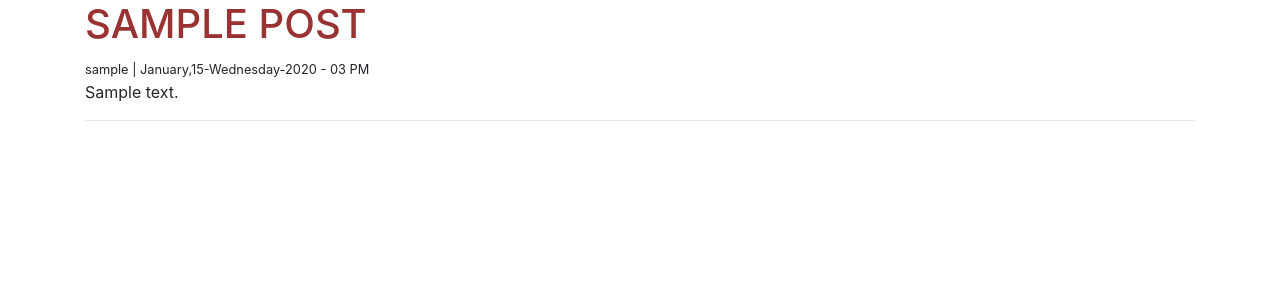
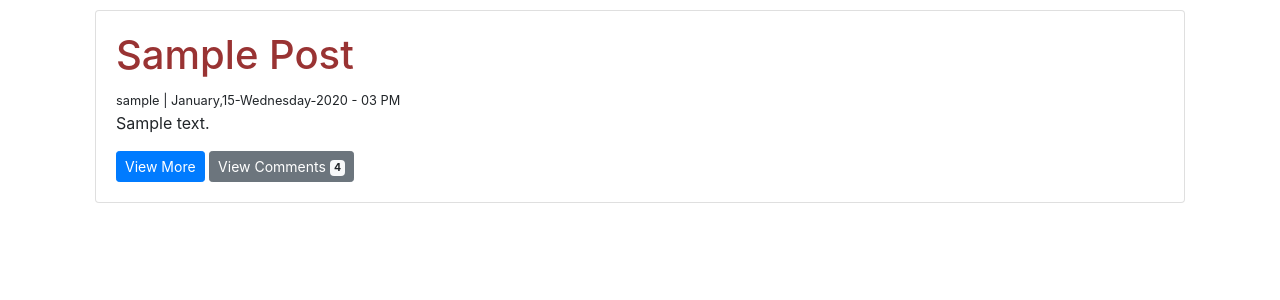
Before and after one commit to hisanto/DjangoProject, a Django app: page / in a window 1280 px wide. Shown: the part 56-356 px from the top of the page. Run offline with Django 3.2, Linux system fonts and the light colour scheme; tables that the repository leaves empty hold one stand-in row (values such as "Sample post"); some libraries are stand-ins or nearby versions.

Commit message:
self practice on bootstraps

```diff
--- a/Blog/admin.py
+++ b/Blog/admin.py
@@ -1,3 +1,4 @@
 from django.contrib import admin
-from .models import Post  # added to display in admin url
+from .models import Post, Comment  # added to display in admin url
 admin.site.register(Post) # added to post in "http://localhost:8000/admin/"
+admin.site.register(Comment)
--- a/Blog/models.py
+++ b/Blog/models.py
@@ -20,7 +20,7 @@ class Comment(models.Model):
     email = models.EmailField(max_length=50)
     comment = models.CharField(max_length=200)
     comment_date = models.DateTimeField(auto_now_add=True)
-    post_id = models.ForeignKey(Post, on_delete=models.CASCADE)
+    post= models.ForeignKey(Post, on_delete=models.CASCADE)
 
     def __str__(self):
         return self.email
--- a/Blog/views.py
+++ b/Blog/views.py
@@ -6,8 +6,10 @@
 
 def articles(request):
     posts = Post.objects.all()
+    comments = Comment.objects.all()
     ctx = {
-        "posts": posts
+        "posts": posts,
+        "comments" : comments
     }
     return render(request,
                   template_name='blog/blog_index.html',
--- a/Blog_project/settings.py
+++ b/Blog_project/settings.py
@@ -117,7 +117,6 @@ USE_TZ = True
 
 # Static files (CSS, JavaScript, Images)
 # https://docs.djangoproject.com/en/2.1/howto/static-files/
-
 STATIC_URL = '/static/'
 STATICFILES_DIRS = [
     os.path.join(BASE_DIR, 'static')
--- a/notes.txt
+++ b/notes.txt
@@ -70,6 +70,8 @@ view and templates transfiton lai context which is  dictionary
 #APIs
 https://api.github.com/users/hisanto
 https://api.coinmarketcap.com/v1/ticker/
+https://simpleisbetterthancomplex.com/references/2016/06/21/date-filter.html
+https://docs.djangoproject.com/en/2.1/ref/templates/builtins/#capfirst
 
 
 #BLOG NEW APP
@@ -79,6 +81,9 @@ https://api.coinmarketcap.com/v1/ticker/
 >python manage.py makemigrations
 >python manage.py  migrate
 >admin.py ma
+    from .models import Post, Comment  # added to display in admin url
+    admin.site.register(Post) # added to post in "http://localhost:8000/admin/"
+    admin.site.register(Comment)
 > python manage.py createsuperuser
 
 
--- a/templates/blog/blog_index.html
+++ b/templates/blog/blog_index.html
@@ -5,10 +5,29 @@ this is comment
 {% endcomment %}
 
 {% block content %}
+
     {% for each in posts %}
-        <h1>{{ each.title|upper}}</h1>
-        <small>{{ each.author.username|default:"Guest_user"}} | {{ each.published_date|date:"F,d-l-Y - h A"}}</small>
-        <p>{{ each.body }}</p>
-        <hr>
+        <div class="card" style="margin: 10px">
+            <div class="card-body">
+                <h1>{{ each.title|title}}</h1>
+                <small>{{ each.author.username|default:"Guest_user"}} | {{ each.published_date|date:"F,d-l-Y - h A"}}</small>
+                <p>{{ each.body }}</p>
+                <button type="button" class="btn btn-primary btn-sm">View More</button>
+                <button type="button" class="btn btn-secondary btn-sm" data-toggle="collapse" data-target="#collapseExample" aria-expanded="false" aria-controls="collapseExample">
+                    View Comments  <span class="badge badge-light">4</span>
+                </button>
+            </div>
+        </div>
+        <div class="collapse" id="collapseExample">
+            <div class="card card-body" style="margin: 10px">
+                <b><h6>Comments!</h6></b>
+                {% for com in comments %}
+                    {% if each.id == com.post_id %}
+                        <small>{{ com.email}} --[{{ com.comment_date|date:"d/m/Y - h A"}}]</small>
+                        <p><i>{{ com.comment }}</i></p>
+                    {% endif %}
+                {% endfor %}
+            </div>
+        </div>
     {% endfor %}
 {% endblock content %}
--- a/templates/snippets/_css.html
+++ b/templates/snippets/_css.html
@@ -2,4 +2,4 @@
 
 <link rel="stylesheet" href="https://stackpath.bootstrapcdn.com/bootstrap/4.1.3/css/bootstrap.min.css" integrity="sha384-MCw98/SFnGE8fJT3GXwEOngsV7Zt27NXFoaoApmYm81iuXoPkFOJwJ8ERdknLPMO" crossorigin="anonymous">
 
-<link rel="stylesheet" href="{% static 'css/styles.css' %}">
+<link rel="stylesheet" type="text/css" href="{% static 'css/styles.css' %}">
```
Also changed, not shown: static/css/styles.css (line endings or trailing spaces).
